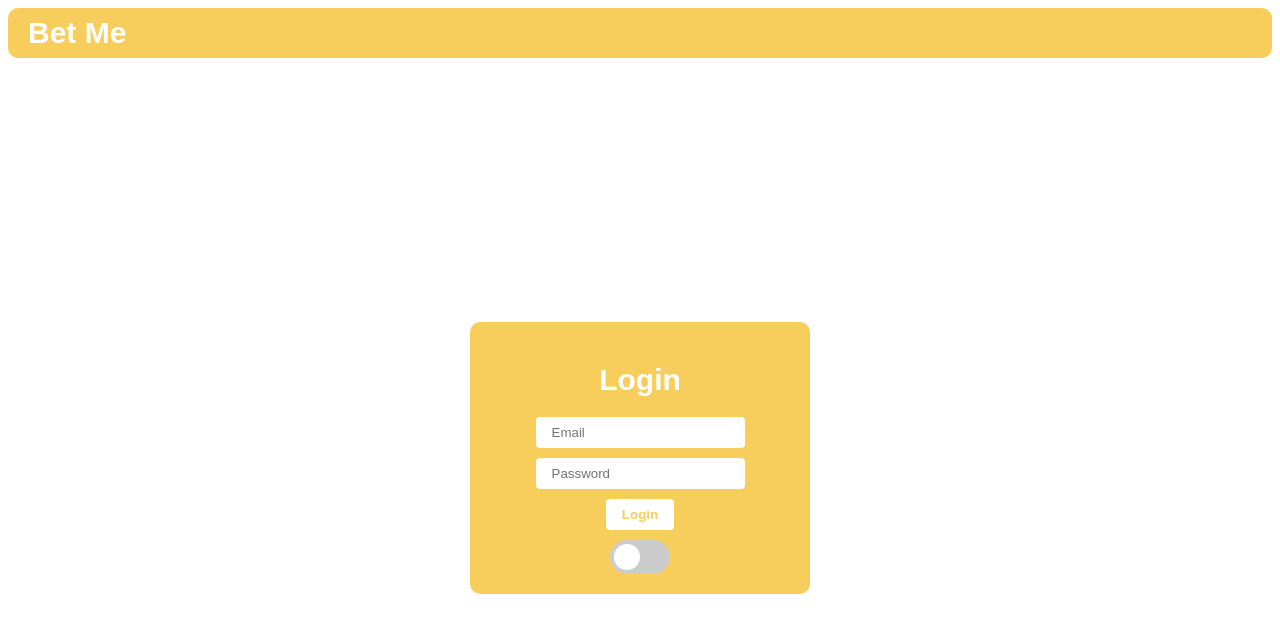
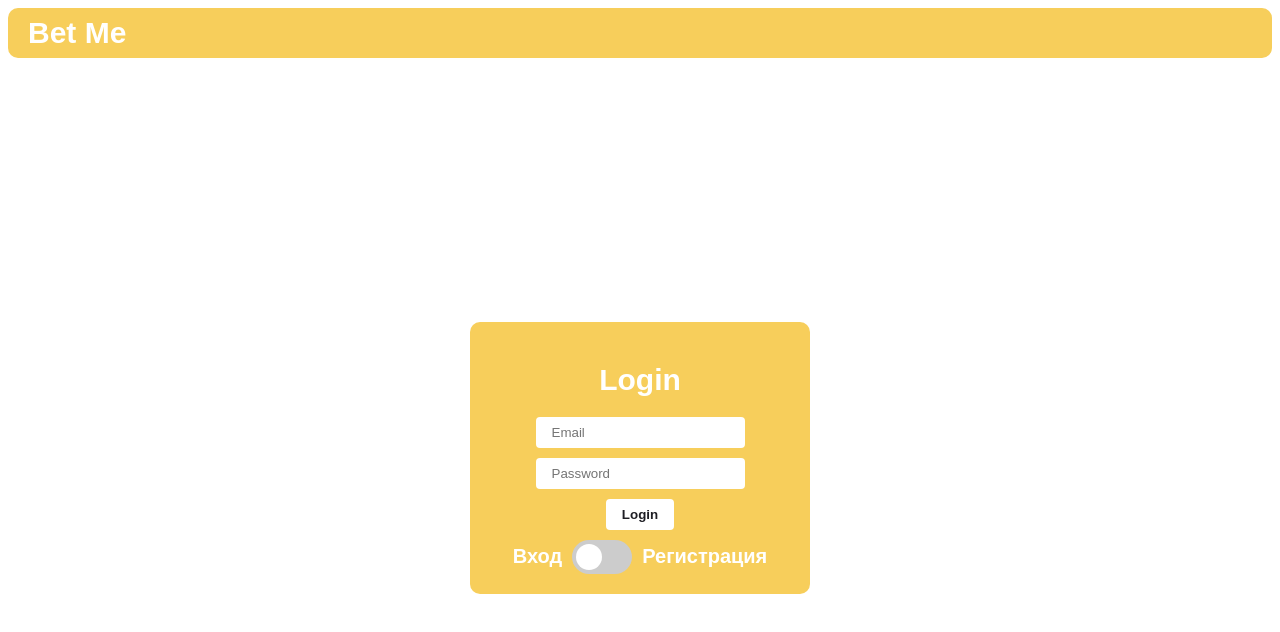
Before and after one commit to DoctorTau/Betme-frontend, a SvelteKit app: page / in a window 1280 px wide. Shown: the top 632 px of the page. Built offline with nearby package versions, Linux system fonts and the light colour scheme.

Commit message:
Add labels to login form.

```diff
--- a/src/components/loginform.svelte
+++ b/src/components/loginform.svelte
@@ -50,11 +50,15 @@
 			<button class="loginform__button" on:click={handleLogin}> Login </button>
 		{/if}
 
-		<ToggleSwitch
-			func={() => {
-				regForm = !regForm;
-			}}
-		/>
+		<div class="toggler">
+			<label> Вход </label>
+			<ToggleSwitch
+				func={() => {
+					regForm = !regForm;
+				}}
+			/>
+			<label> Регистрация </label>
+		</div>
 	</div>
 </div>
 
@@ -100,8 +104,21 @@
 		border: none;
 		margin-bottom: 10px;
 		background-color: white;
-		color: var(--betme-yellow);
+		color: var(--betme-black);
 		font-weight: bold;
 		cursor: pointer;
 	}
+
+	.toggler {
+		display: flex;
+		align-items: center;
+		justify-content: center;
+	}
+
+	.toggler label {
+		font-size: 20px;
+		font-weight: bold;
+		font-family: "Monserat", sans-serif;
+		margin: 0 10px;
+	}
 </style>
```
